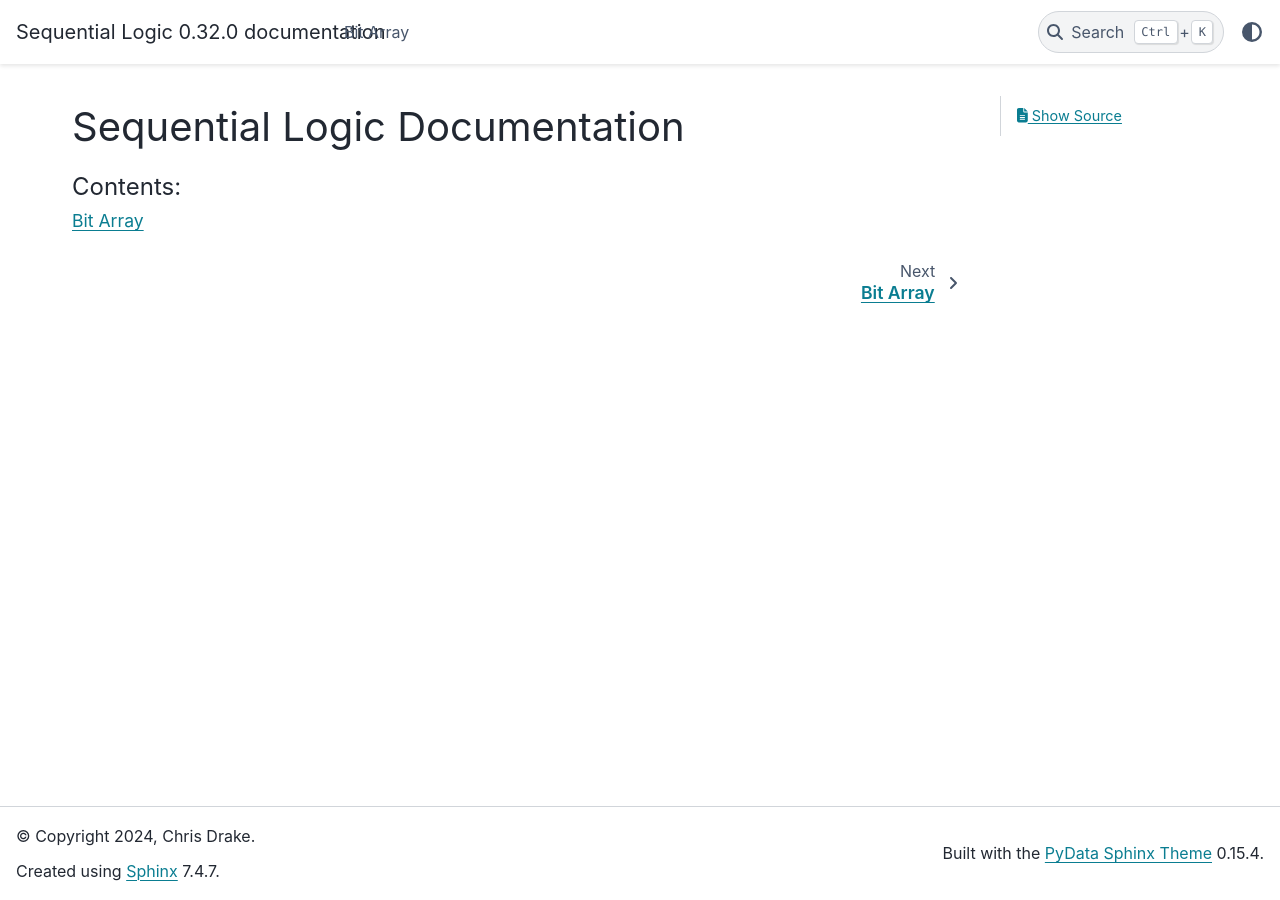
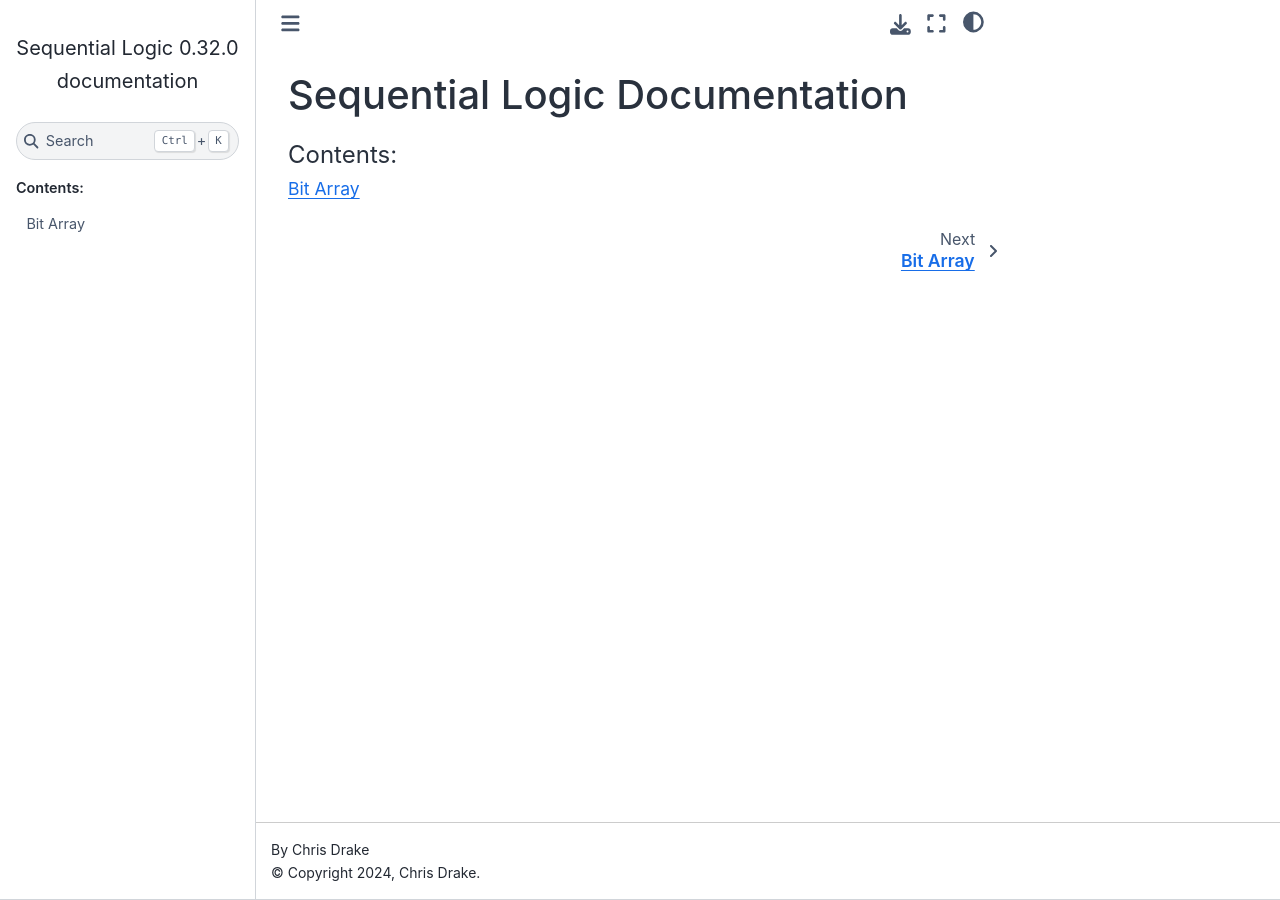
Before and after one commit to cjdrake/seqlogic, a Sphinx documentation site: the page built from doc/source/index.rst, in a window 1280 px wide. Built offline with Sphinx 7.4.7 and the Sphinx Book theme 1.1.4, drawn with Linux system fonts in a browser that asks for light colours.

Commit message:
Change theme to sphinx-book-theme

```diff
--- a/doc/source/conf.py
+++ b/doc/source/conf.py
@@ -31,5 +31,5 @@ exclude_patterns = []
 # -- Options for HTML output -------------------------------------------------
 # https://www.sphinx-doc.org/en/master/usage/configuration.html#options-for-html-output
 
-html_theme = "pydata_sphinx_theme"
+html_theme = "sphinx_book_theme"
 html_static_path = ["_static"]
--- a/requirements-dev.txt
+++ b/requirements-dev.txt
@@ -7,7 +7,7 @@ twine
 # Documentation
 sphinx
 sphinx-autobuild
-pydata-sphinx-theme
+sphinx-book-theme
 
 # Code Quality
 black
```
